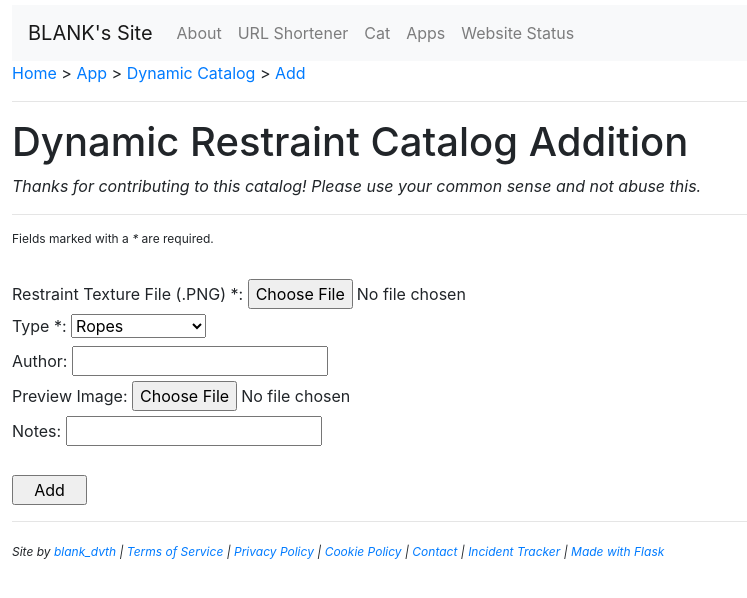
After one commit to BLANK-TH/blank-website, a Flask app: page /app/dynamic-catalog/add in a window 1280 px wide. The commit adds this page. Shown: the top 598 px of the page, without its empty margins (0-747 px from the left). Run offline with Flask 2, Linux system fonts and the light colour scheme; parts of the project's set-up code (start-up, migrations or seed data) failed here and were passed over; some libraries are stand-ins or nearby versions.

Commit message:
Initial catalog implementation

```diff
--- a/api_helper.py
+++ b/api_helper.py
@@ -2,7 +2,7 @@ from os import environ, getenv
 import hmac
 import hashlib
 
-required = ["SQL_USERNAME", "SQL_PASSWORD", "SQL_URI", "SQL_HOSTNAME", "IMGUR_CLIENT", "WEBHOOK_SECRET"]
+required = ["SQL_USERNAME", "SQL_PASSWORD", "SQL_URI", "SQL_HOSTNAME", "IMGUR_CLIENT", "WEBHOOK_SECRET", "ADMIN_HASH"]
 for i in required:
     if i not in environ.keys():
         print("Missing env value " + i)
@@ -12,6 +12,7 @@ SQL_USERNAME, SQL_PASSWORD, SQL_URI, SQL_HOSTNAME = getenv("SQL_USERNAME"), gete
                                                     getenv("SQL_URI"), getenv("SQL_HOSTNAME")
 IMGUR_CLIENT = getenv("IMGUR_CLIENT")
 WEBHOOK_SECRET = getenv("WEBHOOK_SECRET")
+ADMIN_HASH = getenv("ADMIN_HASH")
 
 def github_valid(signature, data):
     hash_algorithm, github_signature = signature.split('=', 1)
--- a/flask_app.py
+++ b/flask_app.py
@@ -25,6 +25,24 @@ class CuspDatabase(object):
     def first_filter(self, *args, **kwargs):
         return self.model.query.filter_by(*args, **kwargs).first()
 
+    def few_filter(self, limit, *args, **kwargs):
+        return self.model.query.filter_by(*args, **kwargs).limit(limit).all()
+
+    def all_filter(self, *args, **kwargs):
+        return self.model.query.filter_by(*args, **kwargs).all()
+
+    def get_all(self):
+        return self.model.query.all()
+
+    def most_recent(self):
+        return self.model.query.order_by(self.model.id.desc()).first()
+
+    def recent_few(self, limit):
+        return self.model.query.order_by(self.model.id.desc()).limit(limit).all()
+
+    def first_recent_filter(self, *args, **kwargs):
+        return self.model.query.filter_by(*args, **kwargs).order_by(self.model.id.desc()).first()
+
     def insert_one(self, *args, **kwargs):
         q = self.model(*args, **kwargs)
         db.session.add(q)
@@ -32,6 +50,9 @@ class CuspDatabase(object):
 
     def delete_one(self, *args, **kwargs):
         db.session.delete(*args, **kwargs)
+        db.session.commit()
+
+    def commit(self):
         db.session.commit()
 
 
@@ -45,7 +66,20 @@ def setup_shortened_db(db):
     return CuspDatabase(Shortened)
 
 
+def setup_dyn_db(db):
+    class DynamicCatalog(db.Model):
+        id = db.Column(db.Integer, primary_key=True)
+        author = db.Column(db.VARCHAR(50), default="Anonymous")
+        type = db.Column(db.VARCHAR(50), nullable=False)
+        url = db.Column(db.TEXT, nullable=False)
+        preview = db.Column(db.TEXT, nullable=True)
+        notes = db.Column(db.VARCHAR(150), default="None")
+
+    return CuspDatabase(DynamicCatalog)
+
+
 app.config["shortened.db"] = setup_shortened_db(db)
+app.config["dyn.db"] = setup_dyn_db(db)
 
 app.register_blueprint(subpages.info, url_prefix="")
 app.register_blueprint(subpages.app, url_prefix="/app")
--- a/requirements.txt
+++ b/requirements.txt
@@ -6,3 +6,5 @@ gunicorn~=20.1.0
 GitPython~=3.1.17
 Flask-SQLAlchemy~=2.5.1
 mysql-connector-python~=8.0.25
+Flask-HTTPAuth~=4.4.0
+Werkzeug~=2.0.1
--- a/subpages/app.py
+++ b/subpages/app.py
@@ -9,6 +9,7 @@ from subpages.apps import *
 
 app = Blueprint("app", __name__, static_folder="static", template_folder="template")
 app.register_blueprint(collarname, url_prefix="/collar-name")
+app.register_blueprint(dynamiccatalog, url_prefix="/dynamic-catalog")
 
 
 @app.route("/", methods=["GET", "POST"])
--- a/subpages/apps/__init__.py
+++ b/subpages/apps/__init__.py
@@ -1 +1,2 @@
 from .collarname import collarname
+from .dynamiccatalog import dynamiccatalog
--- /dev/null
+++ b/subpages/apps/dynamiccatalog.py
@@ -0,0 +1,70 @@
+from flask import Blueprint, render_template, redirect, url_for, request, flash, session, current_app
+from flask_httpauth import HTTPBasicAuth
+from werkzeug.security import check_password_hash
+from requests import post
+from PIL import Image
+from io import BytesIO
+
+from api_helper import ADMIN_HASH, IMGUR_CLIENT
+
+dynamiccatalog = Blueprint("dynamic_catalog", __name__, static_folder="static", template_folder="template")
+auth = HTTPBasicAuth()
+
+
+@dynamiccatalog.record
+def record(state):
+    db = state.app.config.get("dyn.db")
+    if db is None:
+        raise Exception("This blueprint expects you to provide database access through dyn.db")
+
+@auth.verify_password
+def verify_password(username, password):
+    if username == "admin" and check_password_hash(ADMIN_HASH, password):
+        return "admin"
+
+@dynamiccatalog.route("/")
+def index():
+    db = current_app.config["dyn.db"]
+    page = request.args.get('page', 1, type=int)
+    textures = db.model.query.order_by(db.model.id.desc()).paginate(page=page, per_page=10)
+    return render_template("app/dynamiccatalog/index.html", textures=textures)
+
+@dynamiccatalog.route("/add", methods=["POST", "GET"])
+def add():
+    db = current_app.config["dyn.db"]
+    if request.method == "POST":
+        f = request.form
+        data = {"type": f["type"]}
+        if request.files["resfile"].filename[-4:].lower() != ".png":
+            flash("Texture file must be a PNG", "warning")
+            return redirect(request.url)
+        buf = BytesIO()
+        Image.open(request.files["resfile"]).save(buf, format="PNG")
+        rq = post("https://api.imgur.com/3/upload.json", data={"image": buf.getvalue()},
+                  headers={"Authorization": 'Client-ID ' + IMGUR_CLIENT})
+        if rq.ok:
+            data["url"] = rq.json()["data"]["link"]
+        else:
+            flash("Unable to upload to Imgur, try again later", "error")
+            return redirect(request.url)
+        data["author"] = f["author"] if len(f["author"].strip()) > 0 else None
+        if "preview" in f:
+            if request.files["preview"].filename[-4:].lower() != ".png":
+                flash("Preview file must be a PNG", "warning")
+                return redirect(request.url)
+            buf = BytesIO()
+            Image.open(request.files["preview"]).save(buf, format="PNG")
+            rq = post("https://api.imgur.com/3/upload.json", data={"image": buf.getvalue()},
+                      headers={"Authorization": 'Client-ID ' + IMGUR_CLIENT})
+            if rq.ok:
+                data["preview"] = rq.json()["data"]["link"]
+        data["notes"] = f["notes"] if len(f["notes"].strip()) > 0 else None
+        db.insert_one(**data)
+        flash("Successfully added new texture to catalog.", "info")
+        return redirect(request.url)
+    else:
+        return render_template("app/dynamiccatalog/add.html")
+
+# TODO: Create search
+# TODO: Create filter
+# TODO: Create individual view
--- /dev/null
+++ b/templates/app/dynamiccatalog/add.html
@@ -0,0 +1,32 @@
+{% extends 'base.html' %}
+{% block title %}Dynamic Res Catalog{% endblock %}
+{% block body %}
+    <h1>Dynamic Restraint Catalog Addition</h1>
+    <i>Thanks for contributing to this catalog! Please use your common sense and not abuse this.</i>
+    <hr>
+    <sup>Fields marked with a <i>*</i> are required.</sup><br><br>
+    <form action="#" method="post" enctype="multipart/form-data">
+    <label for="resfile">Restraint Texture File (.PNG) *:</label>
+    <input type="file" id="resfile" name="resfile" required><br>
+    <label for="type">Type *:</label>
+    <select name="type" id="type" required>
+        <option value="Ropes">Ropes</option>
+        <option value="Chains">Chains</option>
+        <option value="Straightjackets">Straightjackets</option>
+        <option value="Latex">Latex</option>
+        <option value="Gags">Gags</option>
+        <option value="Blindfolds">Blindfolds</option>
+        <option value="Hoods">Hoods</option>
+        <option value="Collar">Collar</option>
+        <option value="Earplugs">Earplugs</option>
+        <option value="Other">Other</option>
+    </select><br>
+    <label for="author">Author:</label>
+    <input type="text" id="author" name="author"><br>
+    <label for="preview">Preview Image:</label>
+    <input type="file" id="preview" name="preview"><br>
+    <label for="notes">Notes:</label>
+    <input type="text" id="notes" name="notes"><br><br>
+    <input type="submit" value="Add" style="width: 75px;">
+    </form>
+{% endblock %}
--- a/templates/app/privateindex/bdmod.html
+++ b/templates/app/privateindex/bdmod.html
@@ -1,4 +1,5 @@
 <ul>
     <li><a href="/app/collar-name">Collar Name Tag Generator</a></li>
     <li><a href="/app/time-calculator">Timed Cell Calculator</a></li>
+    <li><a href="/app/dynamic-catalog">Dynamic Restraint Link Catalog</a></li>
 </ul>
```
Also changed, not shown: templates/app/dynamiccatalog/index.html (added, +84 -0 lines).
